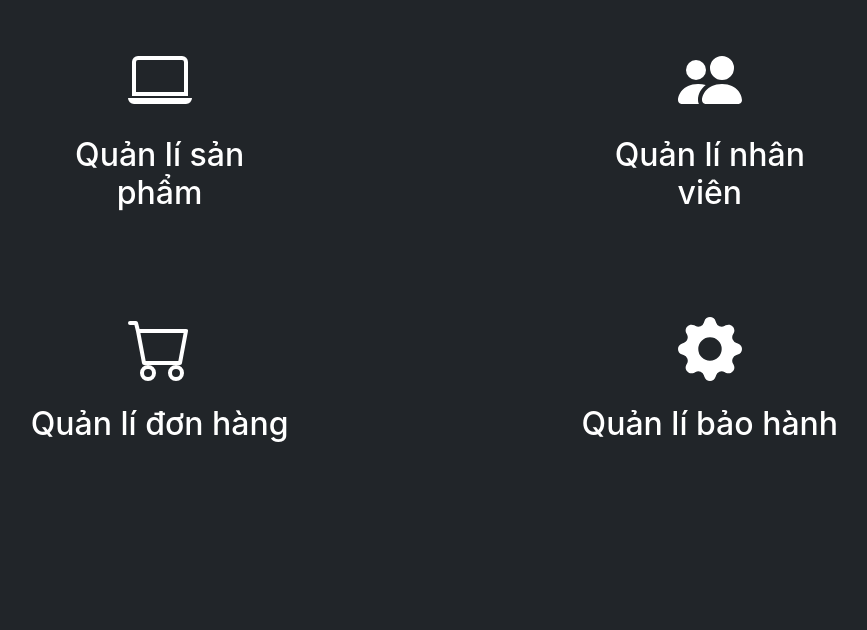
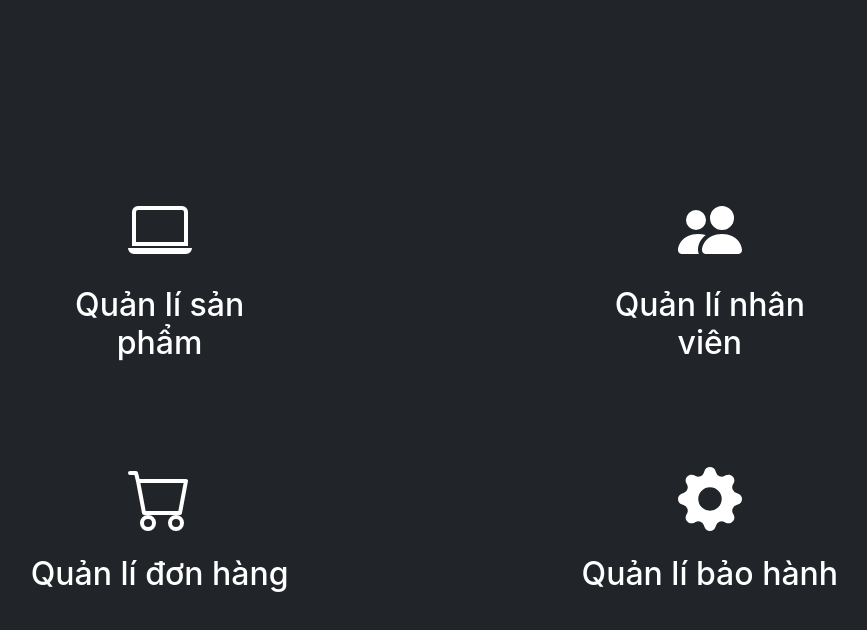
Before and after one commit to tienminh0801/211DBS, a React (Create React App) app in the folder FrontEnd/: page / in a window 1280 px wide. Shown: the top 630 px of the page, without its empty margins (200-1067 px from the left). Built offline with nearby package versions, Linux system fonts and the light colour scheme.

Commit message:
Fix bug of Dương

```diff
--- a/FrontEnd/src/components/HomePage/HomePage.js
+++ b/FrontEnd/src/components/HomePage/HomePage.js
@@ -1,7 +1,7 @@
 export default function HomePage() {
     return (
         <div class='bg-dark vh-100' >
-            <main class="cover-container d-flex align-content-center  text-center" style={{ paddingTop: 'auto', marginLeft: '180px', border: 'dark' }}>
+            <main class="cover-container d-flex align-content-center  text-center" style={{ paddingTop: '150px', marginLeft: '180px', border: 'dark' }}>
                 <div class='row'>
                     <div class='m-5 col-6'>
                         <svg xmlns="http://www.w3.org/2000/svg" width="64" height="64" fill="white" class="bi bi-laptop"
```
Also changed, not shown: 1 other file (tests, documents, lock files or other folders).
